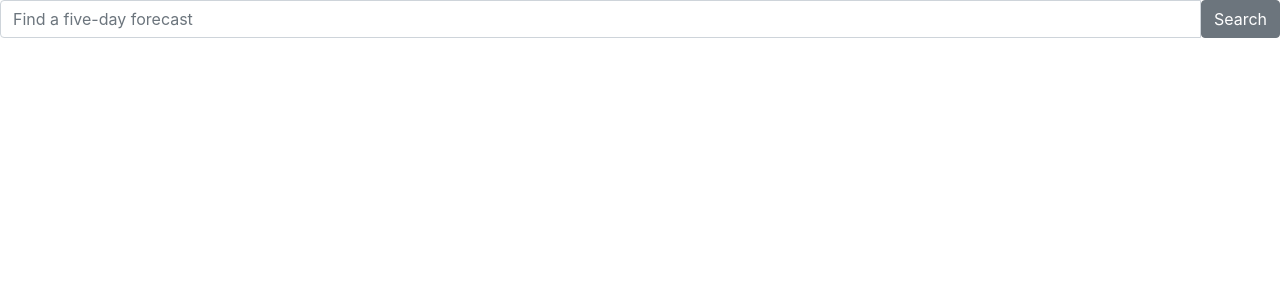
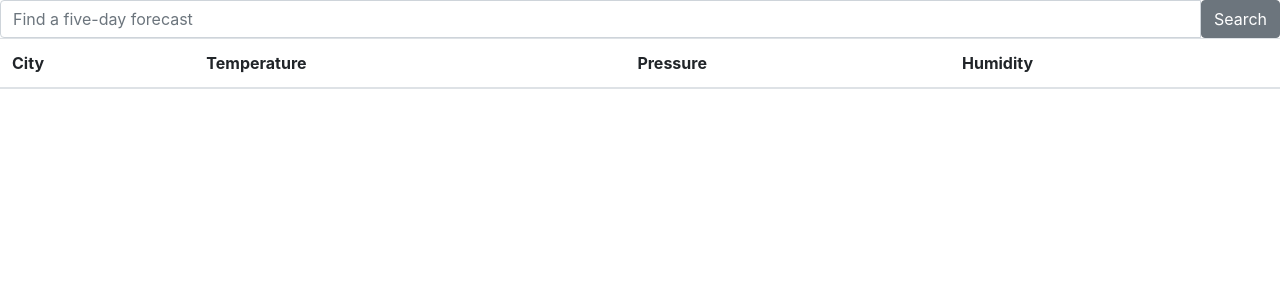
Before and after one commit to IronCoderXYZ/React_Redux_Weather, a React (Create React App) app: page / in a window 1280 px wide. Shown: the top 300 px of the page. Built offline with nearby package versions, Linux system fonts and the light colour scheme.

Commit message:
Adding WeatherList headers and table

```diff
--- a/package.json
+++ b/package.json
@@ -8,6 +8,7 @@
     "react-dom": "^16.3.2",
     "react-redux": "^5.0.7",
     "react-scripts": "1.1.4",
+    "react-sparklines": "^1.6.0",
     "redux": "^4.0.0",
     "redux-promise": "^0.5.3"
   },
--- a/src/App.js
+++ b/src/App.js
@@ -1,12 +1,14 @@
 import React, { Component } from 'react';
 
 import SearchBar from './containers/searchBar';
+import WeatherList from './containers/weatherList';
 
 class App extends Component {
   render() {
     return (
       <div>
         <SearchBar />
+        <WeatherList />
       </div>
     );
   }
--- /dev/null
+++ b/src/containers/weatherList.js
@@ -0,0 +1,36 @@
+// NPM Imports
+import { connect } from 'react-redux';
+import React, { Component } from 'react';
+
+class WeatherList extends Component {
+  renderWeather(cityData) {
+    const { name } = cityData.city;
+    return (
+      <tr key={name}>
+        <td>{name}</td>
+      </tr>
+    );
+  }
+
+  render() {
+    return (
+      <table className="table table-hover">
+        <thead>
+          <tr>
+            <th>City</th>
+            <th>Temperature</th>
+            <th>Pressure</th>
+            <th>Humidity</th>
+          </tr>
+        </thead>
+        <tbody>{this.props.weather.map(this.renderWeather)}</tbody>
+      </table>
+    );
+  }
+}
+
+const mapStateToProps = ({ weather }) => {
+  return { weather };
+};
+
+export default connect(mapStateToProps)(WeatherList);
--- a/src/reducers/weather.js
+++ b/src/reducers/weather.js
@@ -2,6 +2,7 @@
 
 const initialState = [];
 
+// Update to ES6
 export default function(state = initialState, action) {
   const { type, payload } = action;
   switch (type) {
```
Also changed, not shown: 1 other file (tests, documents, lock files or other folders).
